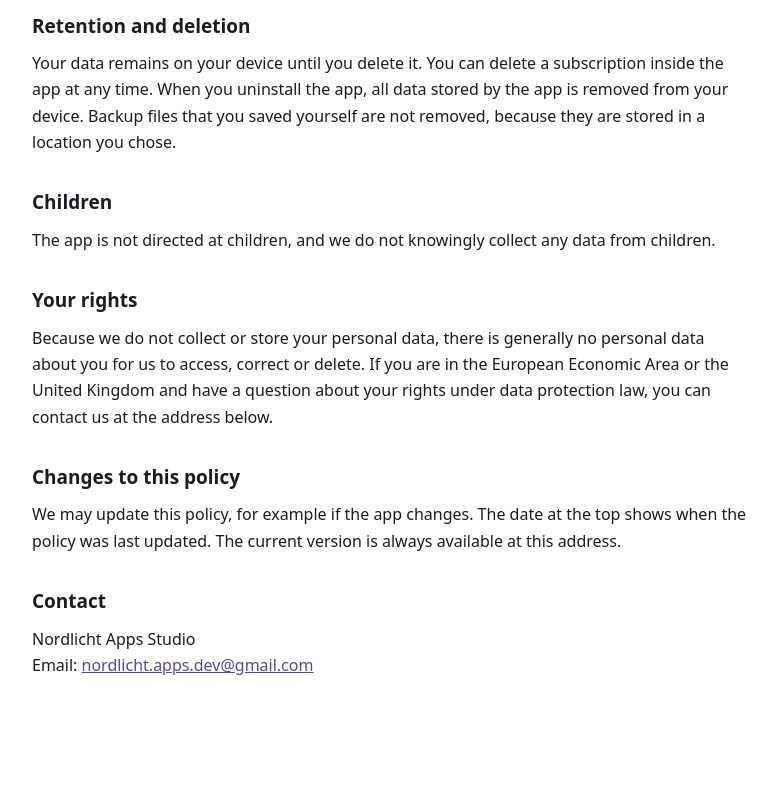
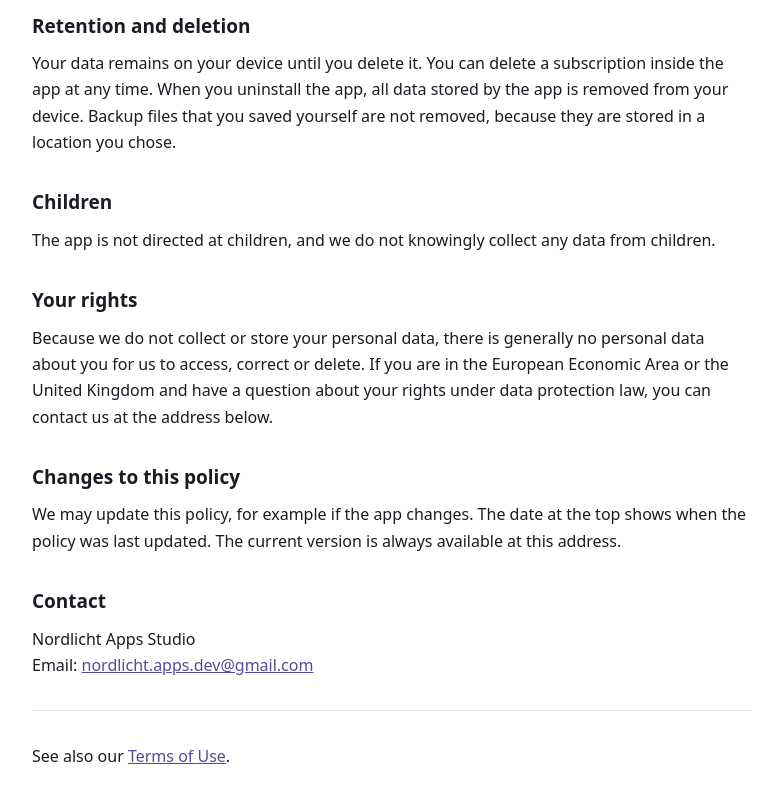
Before and after one commit to nordlicht-apps/nordlicht-apps.github.io, a plain HTML site: page abovio/privacy/index.html in a window 1280 px wide. Shown: the part 1453-2253 px from the top of the page, without its empty margins (248-1024 px from the left). Before the commit the page ends 2203 px from the top, so only its background shows below. Drawn offline with Linux system fonts and the light colour scheme.

Commit message:
Update index.html

```diff
--- a/abovio/privacy/index.html
+++ b/abovio/privacy/index.html
@@ -67,6 +67,8 @@ hr{border:0;border-top:1px solid var(--line);margin:32px 0}
 
 <h2>Contact</h2>
 <p>Nordlicht Apps Studio<br>Email: <a href="mailto:nordlicht.apps.dev@gmail.com">nordlicht.apps.dev@gmail.com</a></p>
+<hr>
+<p>See also our <a href="https://nordlicht-apps.github.io/abovio/terms/">Terms of Use</a>.</p>
 </main>
 </body>
 </html>
```
